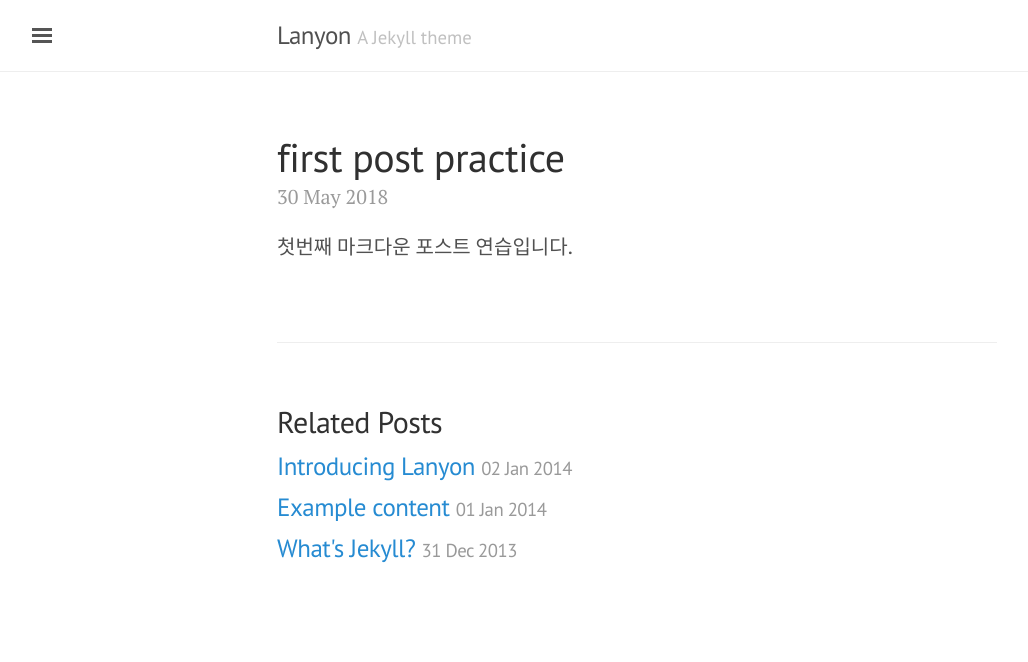
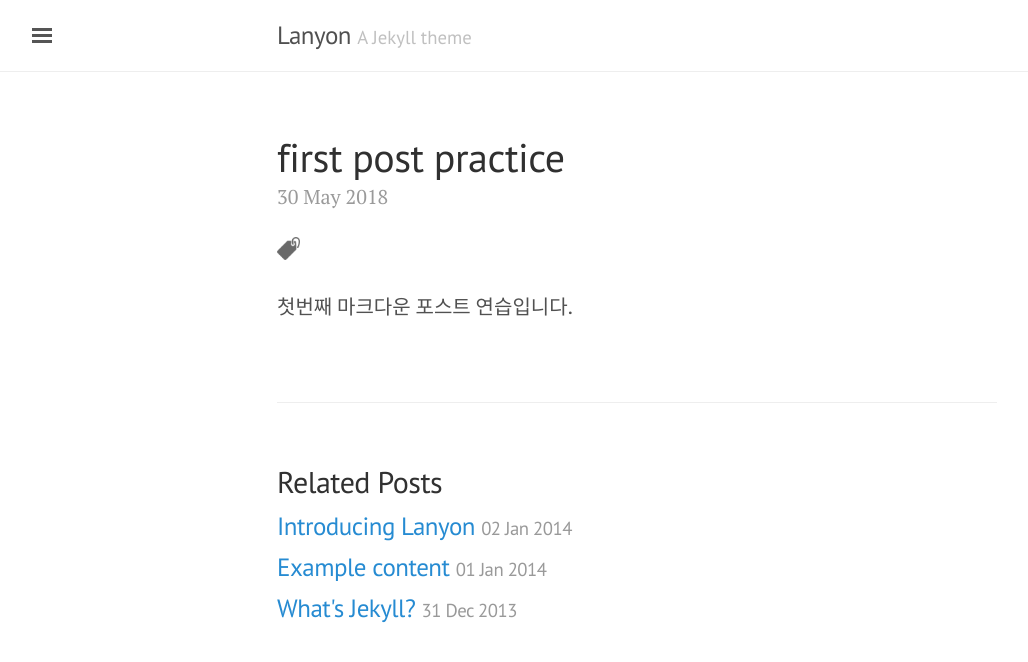
Before and after one commit to jhkim-dev/jhkim-dev.github.io, a Jekyll site: the page built from _posts/2018-05-30-first-post.md, in a window 1280 px wide. Shown: the top 662 px of the page, without its empty margins (3-1031 px from the left). Built offline with Jekyll 4.4.1, drawn with Linux system fonts in a browser that asks for light colours.

Commit message:
tags add

```diff
--- /dev/null
+++ b/_includes/post_tags.html
@@ -0,0 +1,12 @@
+<img src="/images/tag-256.png" alt="Tags: " class="tag-img"/>
+<div class="post-tags">
+  {% if post %}
+    {% assign tags = post.tags %}
+  {% else %}
+    {% assign tags = page.tags %}
+  {% endif %}
+  {% for tag in tags %}
+  <a href="/tags/#{{tag|slugize}}">{{tag}}</a>{% unless forloop.last %},{% endunless %}
+  {% endfor %}
+</div>
+<br/>
--- a/_layouts/post.html
+++ b/_layouts/post.html
@@ -5,7 +5,12 @@
 <div class="post">
   <h1 class="post-title">{{ page.title }}</h1>
   <span class="post-date">{{ page.date | date_to_string }}</span>
-  {{ content }}
+
+{% include post_tags.html %}
+
+<br/>
+
+{{ content }}
 </div>
 
 <div class="related">
--- a/public/css/lanyon.css
+++ b/public/css/lanyon.css
@@ -561,3 +561,35 @@
 .layout-reverse.sidebar-overlay #sidebar-checkbox:checked ~ .sidebar {
   box-shadow: -.25rem 0 .5rem rgba(0,0,0,.1);
 }
+
+// for tag cloud and archives
+.tag-cloud {
+  list-style: none;
+  padding: 0;
+  text-align: justify;
+  font-size: 16px;
+  li {
+    display: inline-block;
+    margin: 0 12px 12px 0;
+  }
+}
+
+#archives {
+  padding: 5px;
+}
+.archive-group {
+  margin: 5px;
+  border-top: 1px solid #ddd;
+}
+.archive-item {
+  margin-left: 5px;
+}
+.post-tags {
+  float: left;
+}
+.tag-img {
+  width: 23px;
+  float: left;
+  margin: 0 10px 0 0;
+  padding: 5px 0 0 0;
+}
```
Also changed, not shown: tags.md (added, +30 -0 lines), images/tag-256.png (added).
